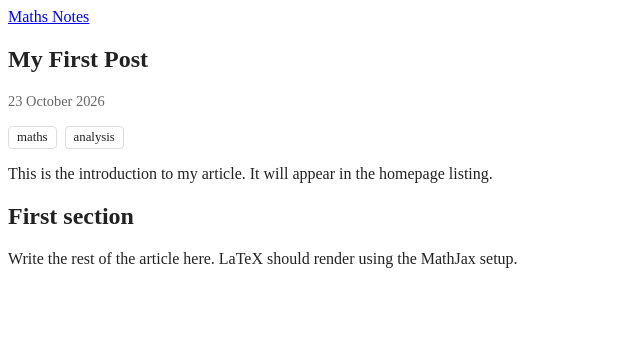
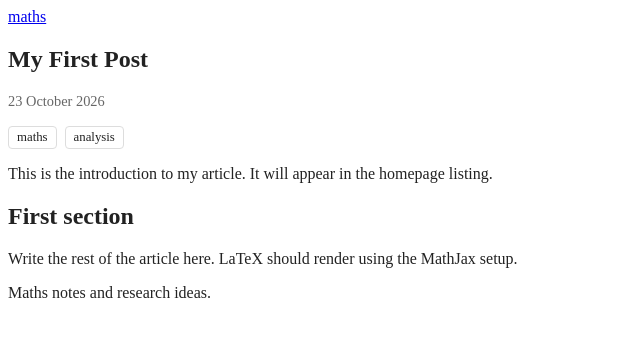
Before and after one commit to uselesstechjunks/maths, a Jekyll site: the page built from _posts/2026-10-23-test.md, in a window 1280 px wide. Shown: the top 337 px of the page, without its empty margins (0-640 px from the left). Built offline with Jekyll 4.4.1, drawn with Linux system fonts in a browser that asks for light colours.

Commit message:
Update post.html

```diff
--- a/_layouts/post.html
+++ b/_layouts/post.html
@@ -1,29 +1,8 @@
-<!doctype html>
-<html lang="en">
-  <head>
-    <meta charset="utf-8">
-    <meta name="viewport" content="width=device-width, initial-scale=1">
-    <title>{{ page.title }} | {{ site.title | default: "Maths Notes" }}</title>
-    <link rel="stylesheet" href="{{ '/assets/css/style.css' | relative_url }}">
+---
+layout: default
+---
 
-    <script>
-      MathJax = {
-        tex: {
-          inlineMath: [['\\(', '\\)'], ['$', '$']],
-          displayMath: [['\\[', '\\]'], ['$$', '$$']]
-        }
-      };
-    </script>
-    <script defer src="https://cdn.jsdelivr.net/npm/mathjax@3/es5/tex-mml-chtml.js"></script>
-  </head>
-
-  <body>
-    <header>
-      <a href="{{ '/' | relative_url }}">Maths Notes</a>
-    </header>
-
-    <main>
-      <article>
+<article class="post">
   <h1>{{ page.title }}</h1>
 
   <p class="post-meta">
@@ -38,8 +17,7 @@
   </p>
   {% endif %}
 
+  <div class="post-content">
     {{ content }}
+  </div>
 </article>
-    </main>
-  </body>
-</html>
```
Lines whose indentation alone changed are shown as unchanged.
